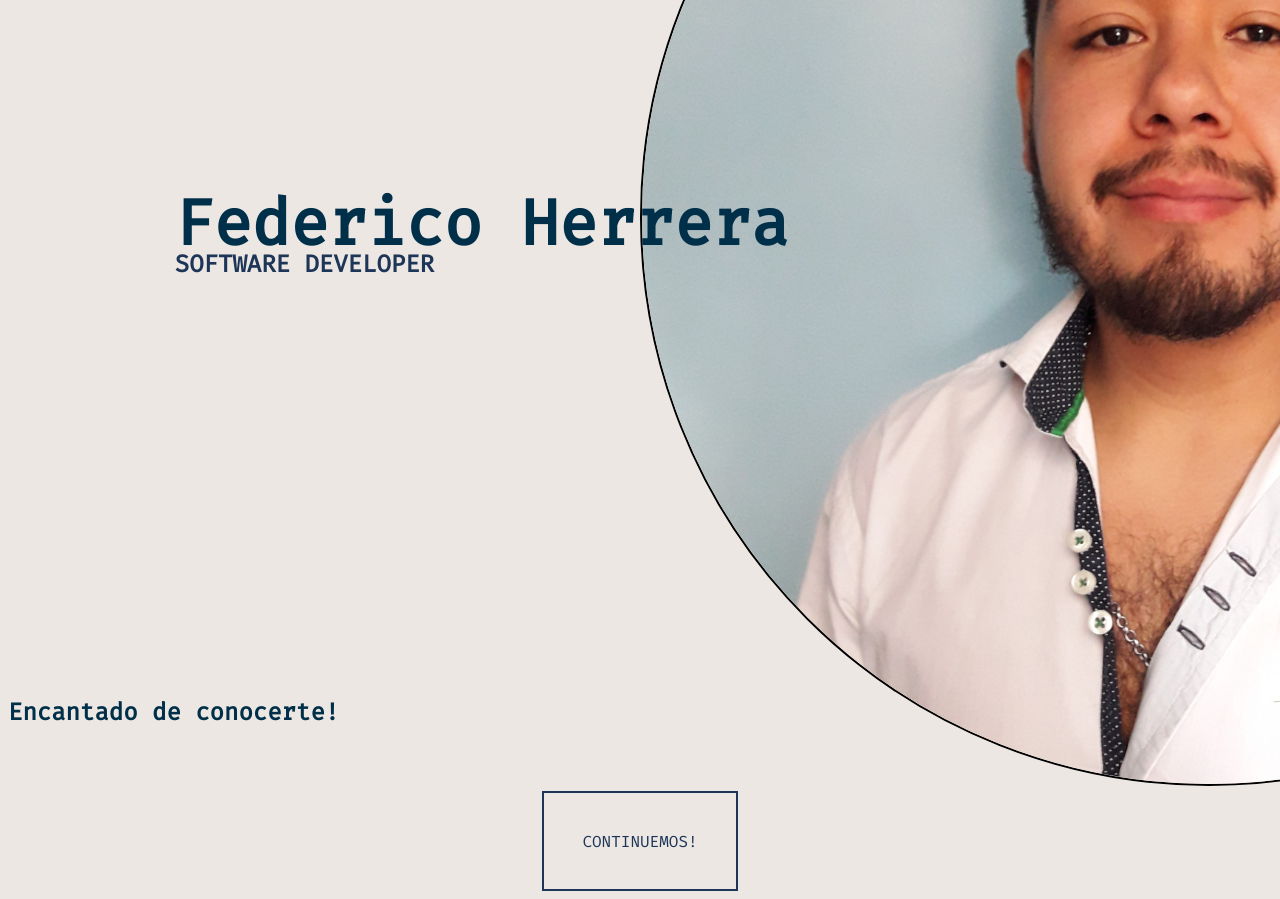
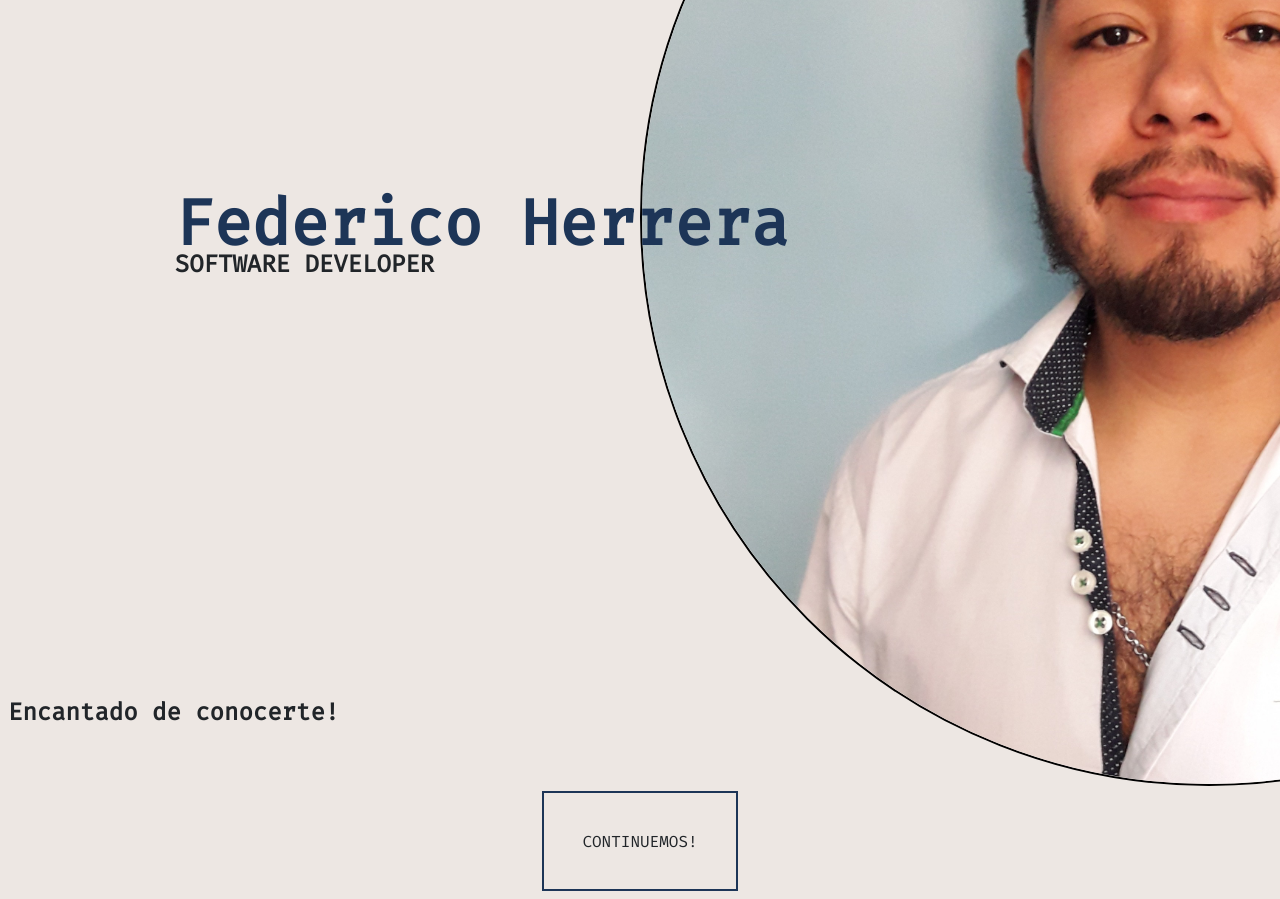
Before and after one commit to FdHerrera/cv-front, a Vue app: page / in a window 1280 px wide. Shown: the part 360-1259 px from the top of the page. Built offline with nearby package versions, Linux system fonts and the light colour scheme.

Commit message:
Animacion de salida al presionar el boton continuemos

```diff
--- a/src/App.vue
+++ b/src/App.vue
@@ -11,13 +11,11 @@ export default {
 </script>
 
 <style>
-/*           Colors Palette            */
-/* b68989 873232 771e1e 4d0606 2c0404 */
-
 @import url("https://fonts.googleapis.com/css?family=Fira+Code");
 * {
   box-sizing: border-box;
   background-color: #ede7e3;
+  color: #212529;
 }
 
 #app {
--- a/src/views/HelloView.vue
+++ b/src/views/HelloView.vue
@@ -1,5 +1,5 @@
 <template>
-  <div class="hello-view">
+  <div class="hello-view" :class="{ goTop: goAway }">
     <div class="main">
       <h1>Federico Herrera</h1>
       <h2>Software Developer</h2>
@@ -11,13 +11,32 @@
       <h4>Encantado de conocerte&excl;</h4>
     </div>
     <div class="button-container">
-      <div class="continue-button"><span>Continuemos&excl;</span></div>
+      <div class="continue-button" @click="goHome">
+        <span>Continuemos&excl;</span>
+      </div>
     </div>
   </div>
 </template>
 
 <script>
-export default {};
+export default {
+  name: "HelloView",
+  data() {
+    return {
+      goAway: false
+    }
+  },
+  methods: {
+    goHome() {
+      this.goAway = true
+      waitASec().then(() => console.log("After a sec!"))
+    },
+  },
+};
+
+function waitASec() {
+  return new Promise((resolve) => setTimeout(resolve, 1000));
+}
 </script>
 
 <style lang="scss" scoped>
@@ -38,7 +57,7 @@ export default {};
   text-align: left;
 
   h1 {
-    color: #003049;
+    color: #1d3557;
     background: transparent;
     font-size: 4rem;
     animation-name: top-to-center;
@@ -46,7 +65,7 @@ export default {};
   }
 
   h2 {
-    color: #1d3557;
+    color: #212529;
     background: transparent;
     font-size: 1.5rem;
     margin-top: -10%;
@@ -68,9 +87,8 @@ export default {};
 }
 
 .presentation {
-  color: #003049;
   margin-top: -10%;
-  margin-bottom: 0,2%;
+  margin-bottom: 0, 2%;
   font-size: 1.5rem;
   grid-column: span 4;
   animation: typing 2s;
@@ -107,8 +125,10 @@ img {
   max-width: 180%;
   animation-name: right-to-center;
   position: relative;
-  animation-duration: 0.4s;
-  animation-delay: 0.2s;
+  opacity: 0;
+  animation-duration: 0.8s;
+  animation-delay: 2s;
+  animation-fill-mode: forwards;
 }
 
 @keyframes typing {
@@ -134,9 +154,11 @@ img {
 @keyframes right-to-center {
   from {
     right: -300%;
+    opacity: 1;
   }
   to {
     right: 0%;
+    opacity: 1;
   }
 }
 
@@ -148,4 +170,19 @@ img {
     opacity: 1;
   }
 }
+
+.goTop {
+  animation-fill-mode: forwards;
+  animation-name: go-top;
+  animation-duration: 0.5s;
+}
+
+@keyframes go-top {
+  from {
+    opacity: 1;
+  }
+  to {
+    opacity: 0;
+  }
+}
 </style>
```
